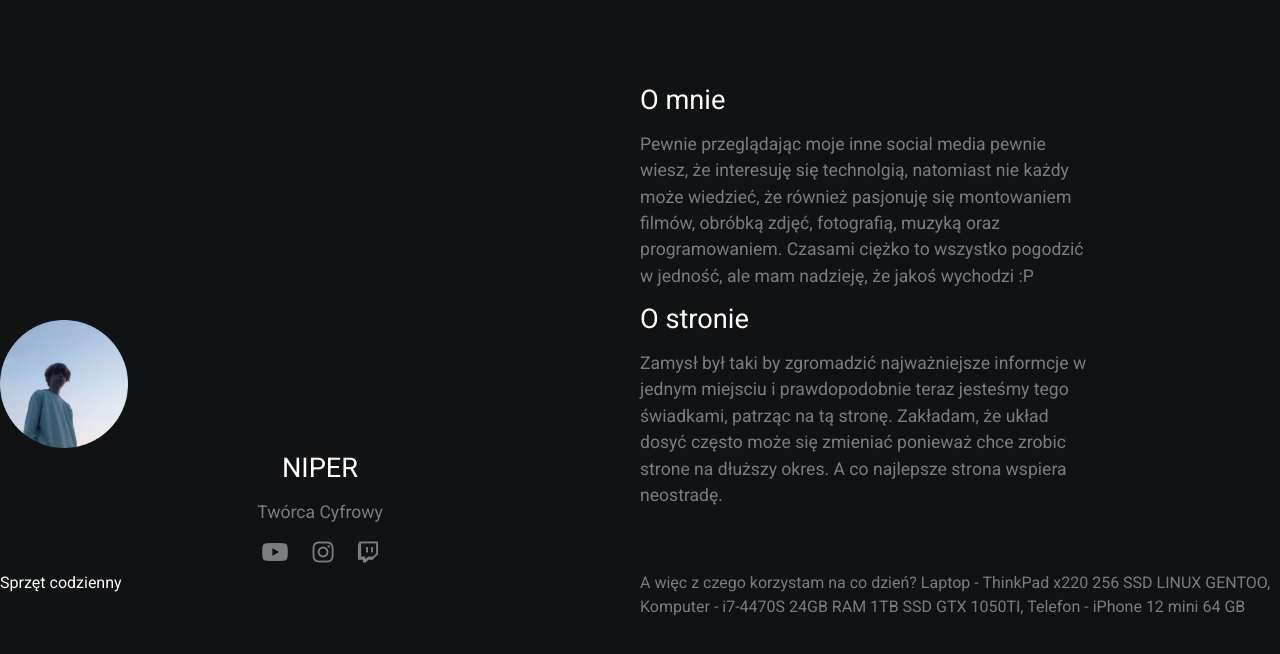
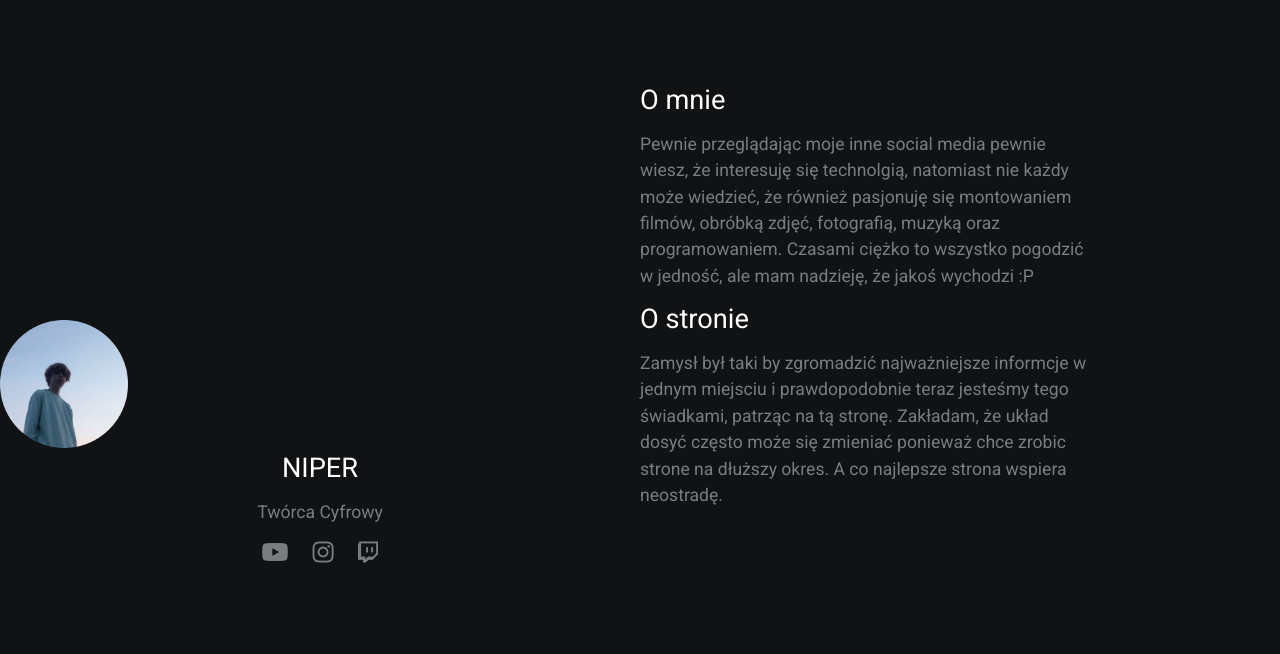
Before and after one commit to NIPERR/website, a website built with Parcel: page index.html in a window 1280 px wide. Built offline with nearby package versions, Linux system fonts and the light colour scheme.

Commit message:
Update index.html

```diff
--- a/index.html
+++ b/index.html
@@ -27,9 +27,6 @@
             <h2>O stronie</h2>
             <p>Zamysł był taki by zgromadzić najważniejsze informcje w jednym miejsciu i prawdopodobnie teraz jesteśmy tego świadkami, patrząc na tą stronę. Zakładam, że układ dosyć często może się zmieniać ponieważ chce zrobic strone na dłuższy okres. A co najlepsze strona wspiera neostradę.</p>
         </div>
-        <h2>Sprzęt codzienny</h2>
-            <p>A więc z czego korzystam na co dzień? Laptop - ThinkPad x220 256 SSD LINUX GENTOO, Komputer - i7-4470S 24GB RAM 1TB SSD GTX 1050TI, Telefon - iPhone 12 mini 64 GB
-            </p>
     </div>
 </body>
 </html>
```
